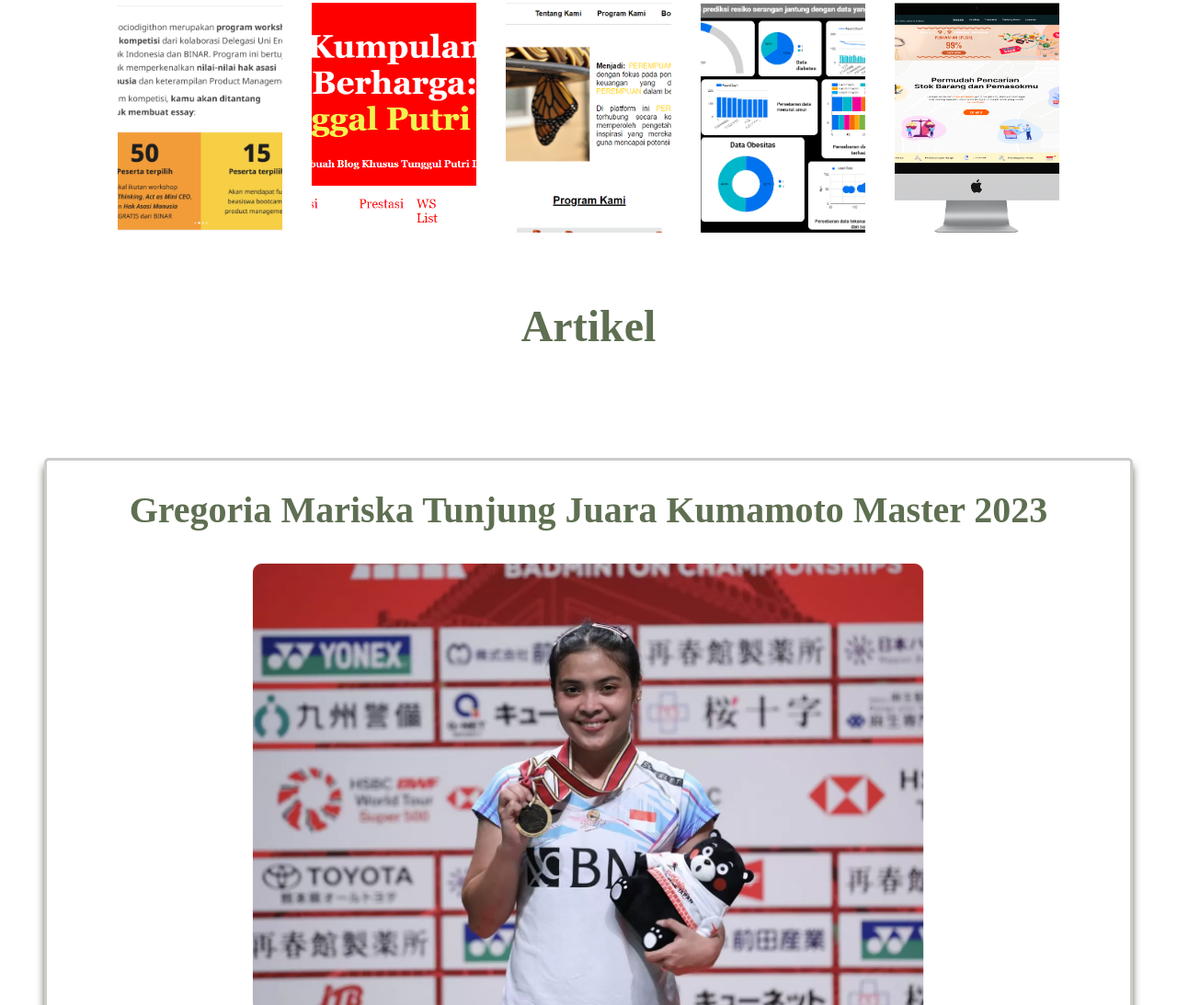
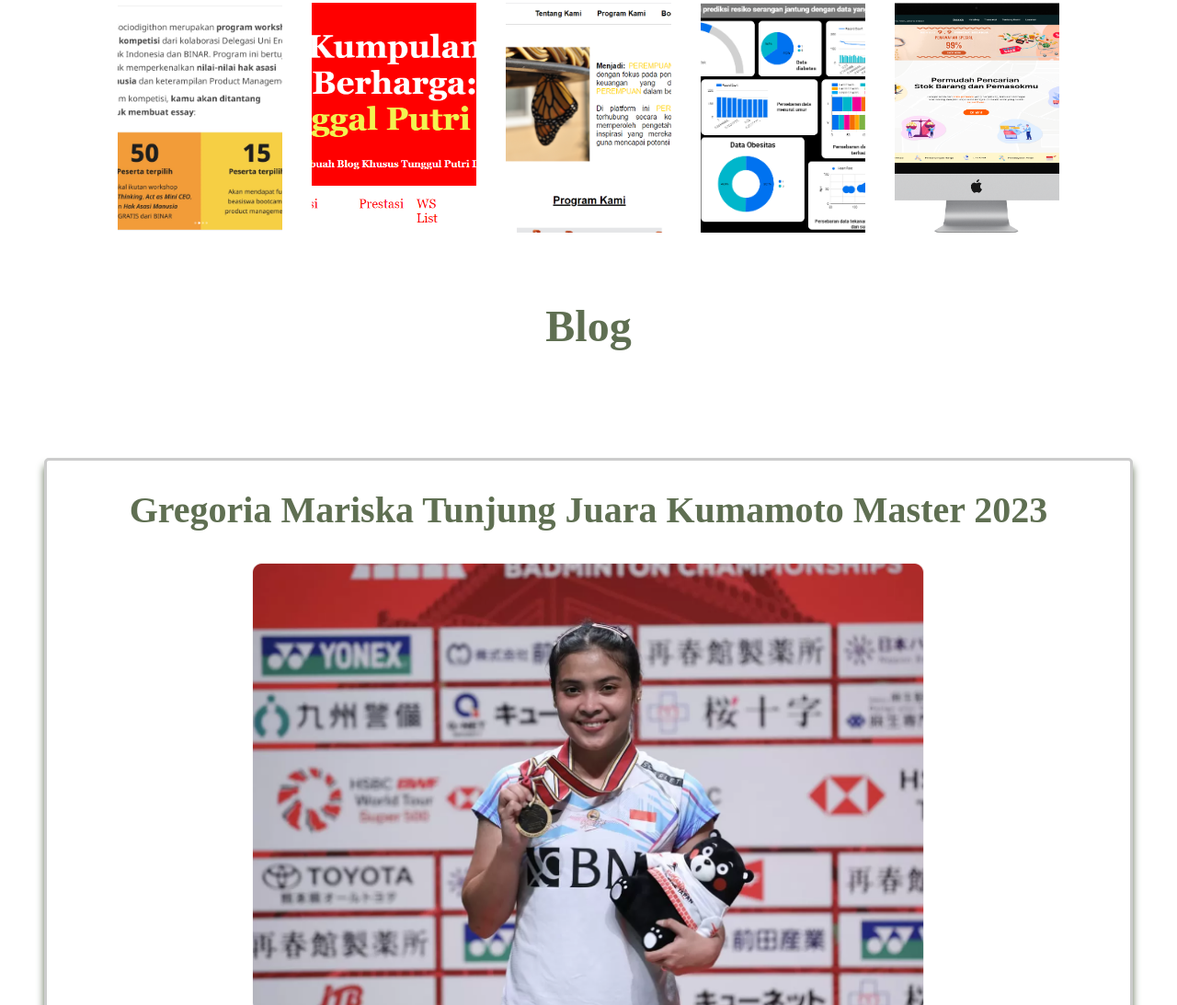
Before and after one commit to RizqiAmaliyyah/personal-website, a plain HTML site: page index.html in a window 1280 px wide. Shown: the part 1070-2163 px from the top of the page at 92% size. Drawn offline with Linux system fonts and the light colour scheme.

Commit message:
ganti artikel ke blog

```diff
--- a/index.html
+++ b/index.html
@@ -87,7 +87,7 @@
     </section>
 
     <article id="blog">
-      <h2>Artikel</h2>
+      <h2>Blog</h2>
       <div class="card">
         <h3 id="h2-satu">Gregoria Mariska Tunjung Juara Kumamoto Master 2023</h3>
         <img
```
